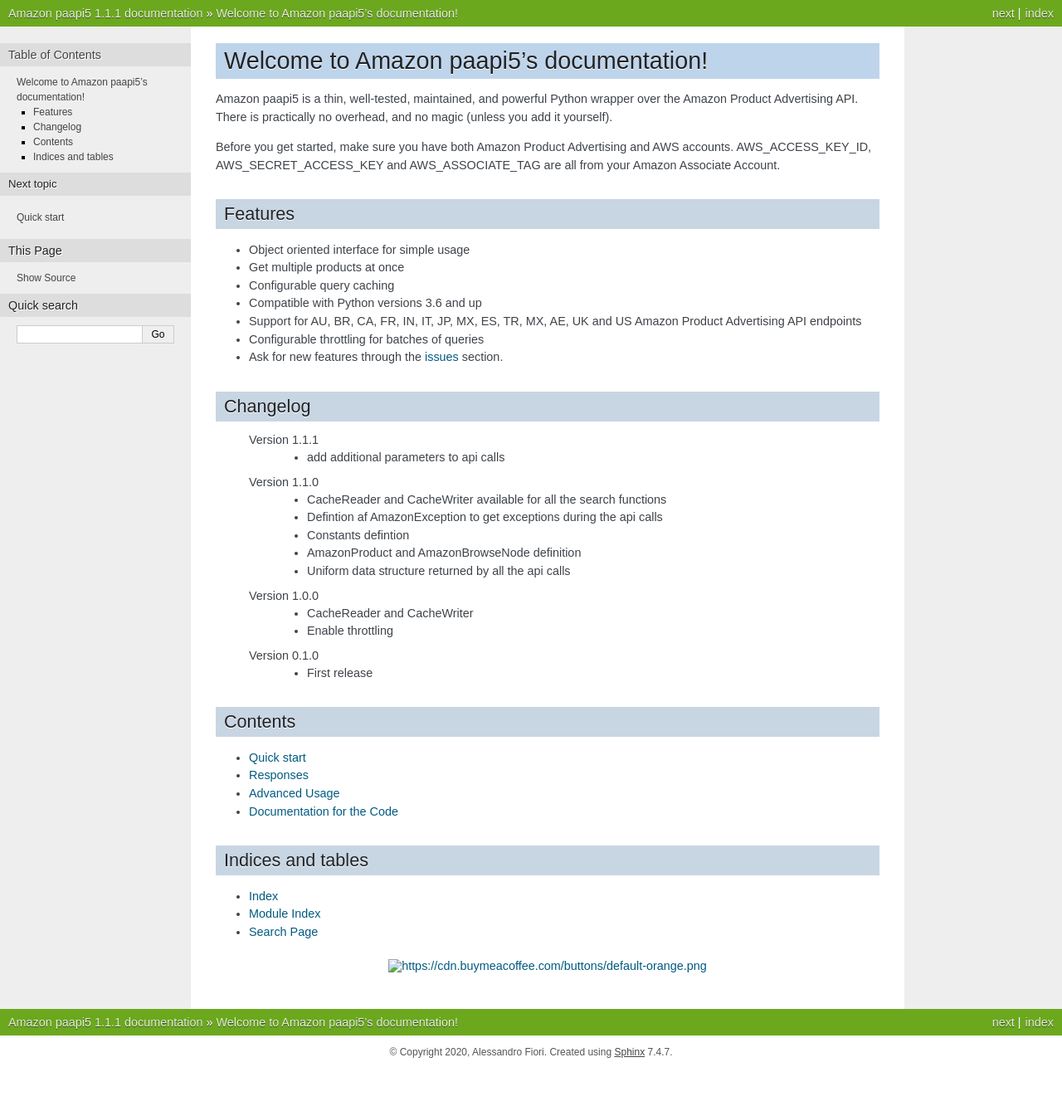
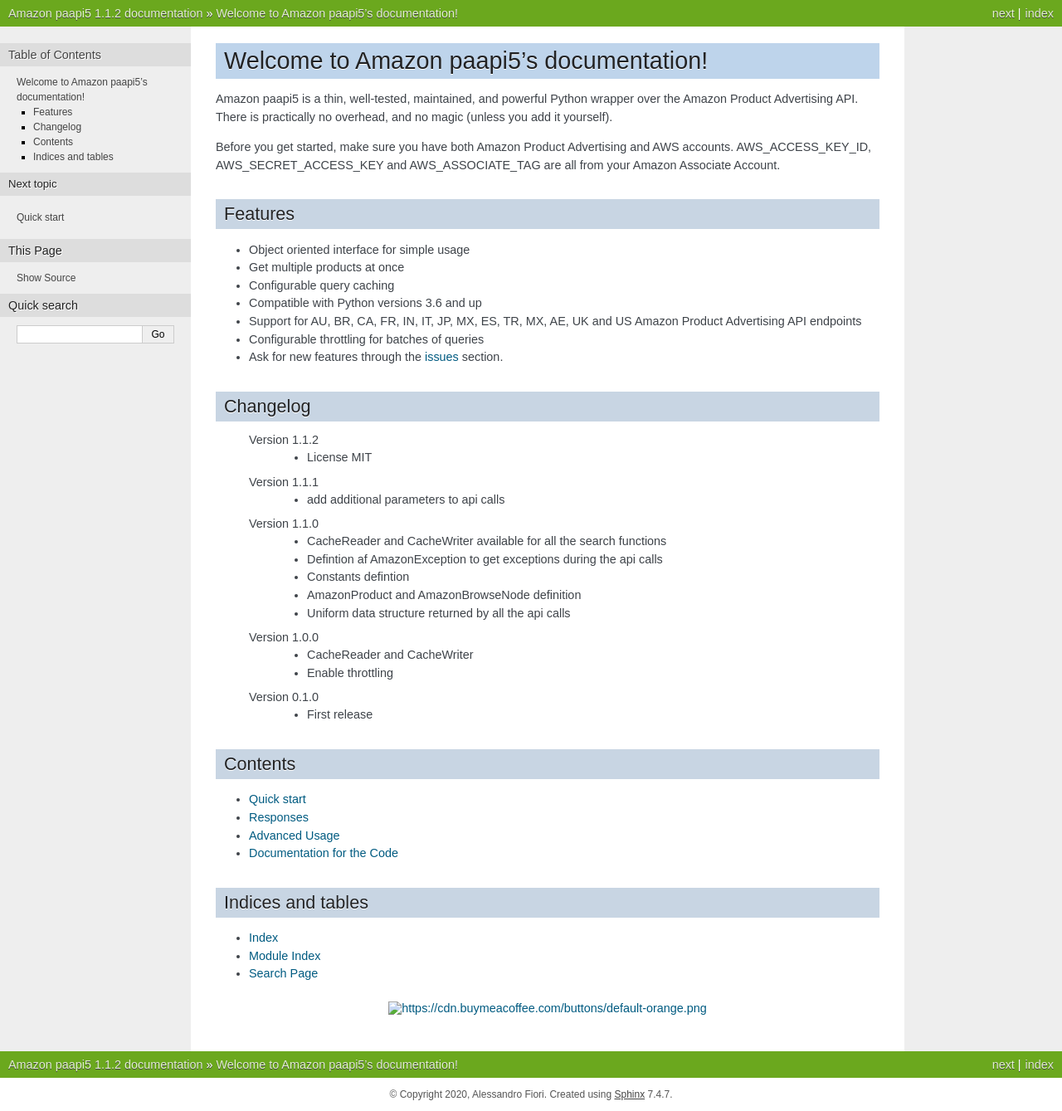
Before and after one commit to alefiori82/amazon-paapi5, a Sphinx documentation site: the page built from docs/source/index.rst, in a window 1280 px wide. Shown: the whole page at 83% size. Built offline with Sphinx 7.4.7, drawn with Linux system fonts in a browser that asks for light colours; before the commit the page ends 1288 px from its top, so only the background shows below that.

Commit message:
update licence

```diff
--- a/docs/source/conf.py
+++ b/docs/source/conf.py
@@ -23,7 +23,7 @@
 author = 'Alessandro Fiori'
 
 # The full version, including alpha/beta/rc tags
-release = '1.1.1'
+release = '1.1.2'
 
 
 # -- General configuration ---------------------------------------------------
--- a/docs/source/index.rst
+++ b/docs/source/index.rst
@@ -25,6 +25,8 @@
 Changelog
 =========
 
+    Version 1.1.2
+        - License MIT
     Version 1.1.1
         - add additional parameters to api calls
     Version 1.1.0
--- a/setup.py
+++ b/setup.py
@@ -5,7 +5,7 @@
 
 setuptools.setup(
     name='amazon-paapi5',
-    version='1.1.1',
+    version='1.1.2',
     author='Alessandro Fiori',
     author_email='alessandro.fiori@gmail.com',
     description='Amazon Product Advertising API 5.0 wrapper for Python',
```
Also changed, not shown: README.md (+2 -0 lines), 15 other files.
